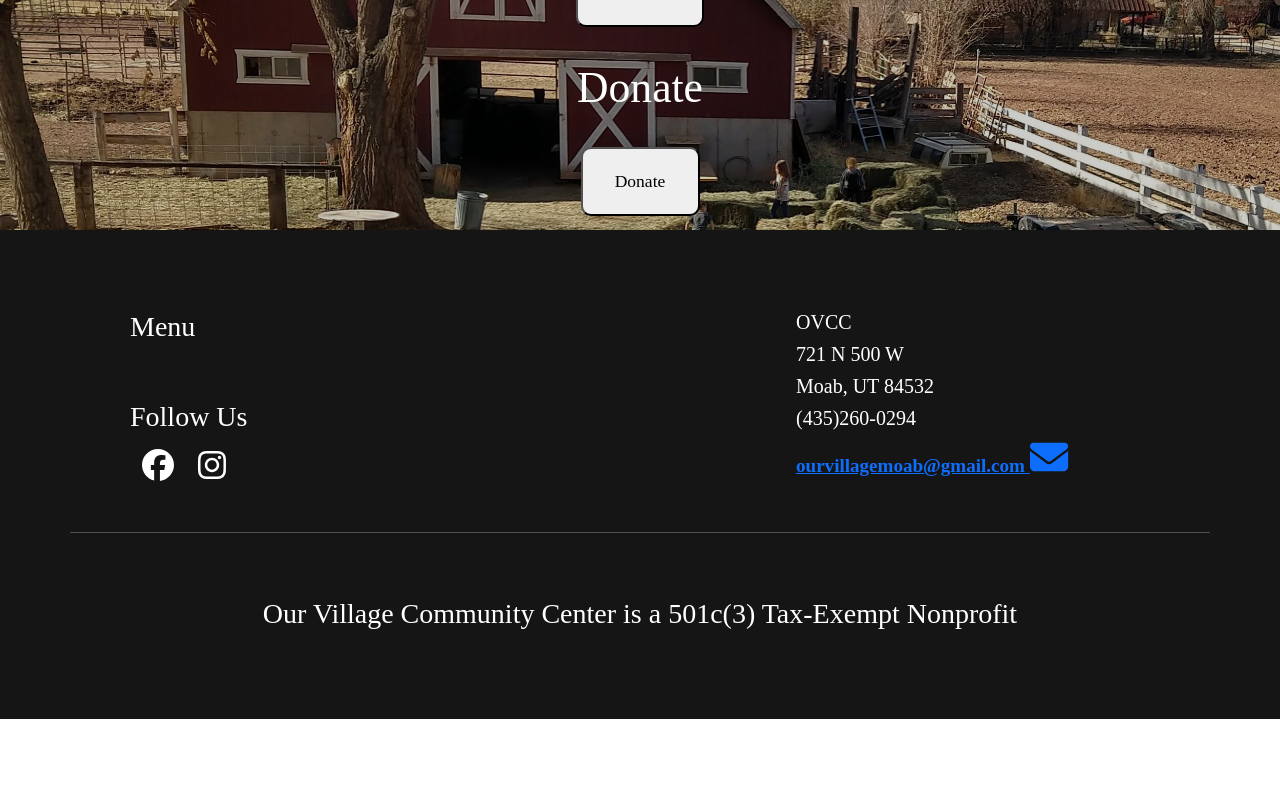
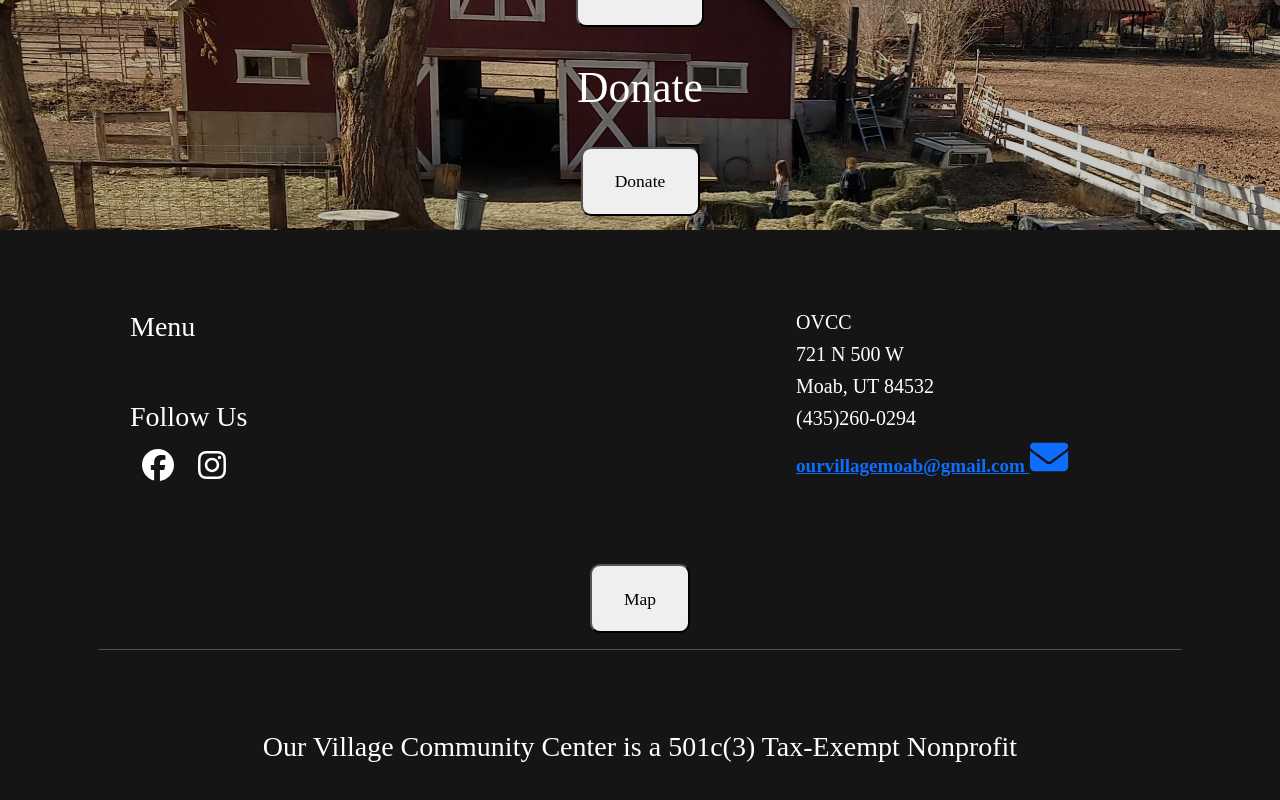
Before and after one commit to Sheilabob/OurVillageCopy, a React (Create React App) app: page /ourDays in a window 1280 px wide. Shown: the part 2137-2937 px from the top of the page. Before the commit the page ends 2856 px from the top, so only its background shows below. Built offline with nearby package versions, Linux system fonts and the light colour scheme.

Commit message:
map button added to home page

```diff
--- a/src/App.css
+++ b/src/App.css
@@ -265,6 +265,14 @@ h4 {
   text-align: center;
 }
 
+.map-button {
+  width: 100px !important;
+}
+
+.centered {
+  justify-content: center;
+}
+
 /* Programming Page */
 
 .programhero-container {
--- a/src/Components/Footer.js
+++ b/src/Components/Footer.js
@@ -42,8 +42,13 @@ export default function Footer() {
                     <a className="email-text" href="mailto:ourvillagemoab@gmail.com" target="_blank">ourvillagemoab@gmail.com <FontAwesomeIcon icon={faEnvelope} size="2x"  /></a>
                     </Col>
 
-                        <hr/>
                 </Row>
+                <Row className="m-3 centered">
+                <button className="m-3 ov-buttons map-button">Map</button>
+                <hr/>
+
+                </Row>
+
                 <Row>
                     <Col className="m-5 ovcc-footer">
                     <h3>Our Village Community Center is a 501c(3) Tax-Exempt Nonprofit</h3>
```
